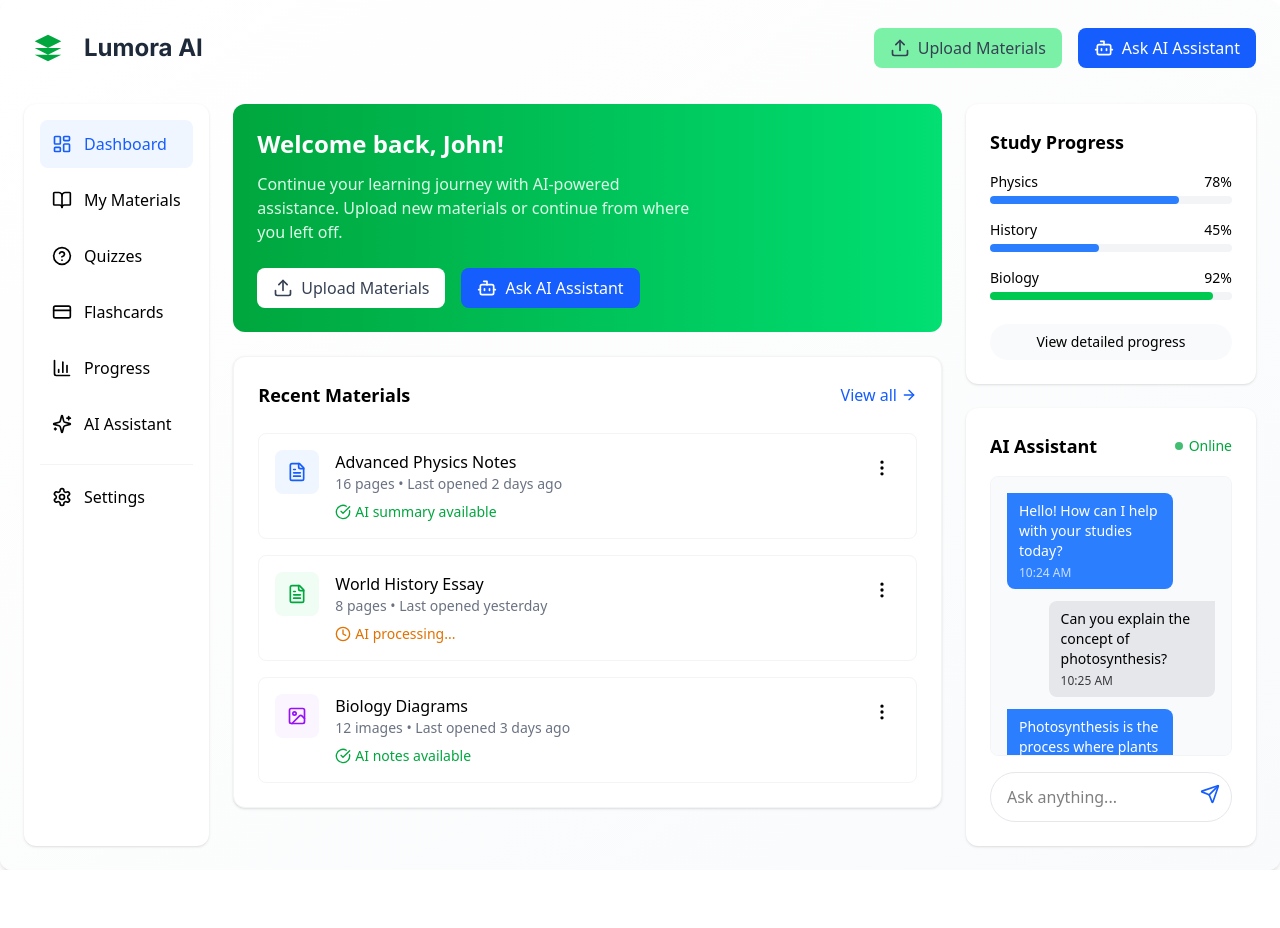
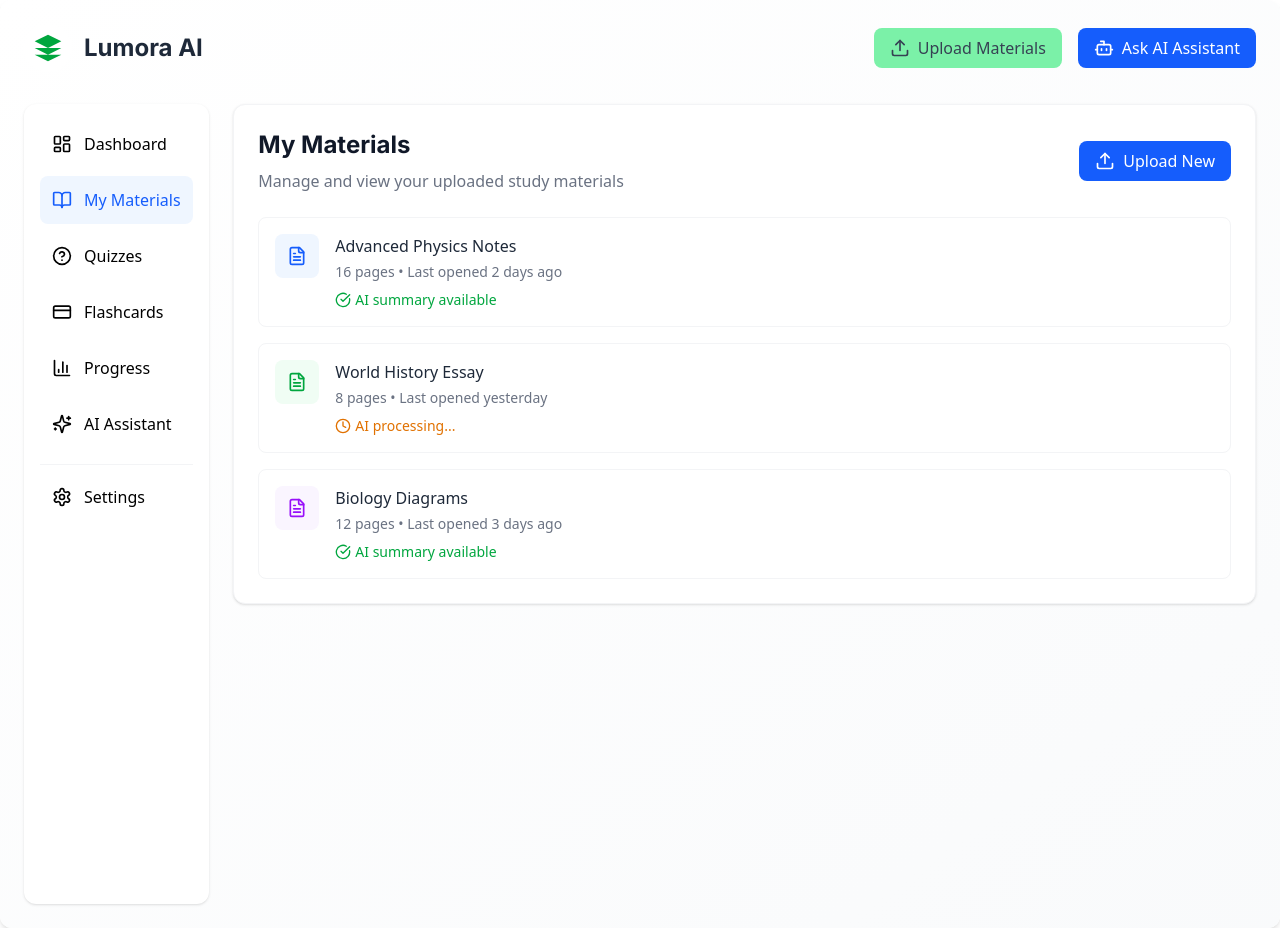
Before and after one commit to RAJIV81205/Lumora-AI, a React (Vite) app in the folder client/: page /dashboard/materials in a window 1280 px wide. Before the commit the page ends 870 px from the top, so only its background shows below. Built offline with nearby package versions, Linux system fonts and the light colour scheme; no server answers.

Commit message:
Add Material component and update Dashboard routes; enhance Sidebar for active link indication

```diff
--- a/client/src/App.jsx
+++ b/client/src/App.jsx
@@ -5,6 +5,7 @@ import LoginForm from './components/pages/Auth/LoginForm'
 import SignupForm from './components/pages/Auth/SignupForm'
 import Dashboard from './components/pages/Dashboard/Dashboard'
 import Chat from './components/pages/Dashboard/Chat'
+import Material from './components/pages/Dashboard/Material'
 
 // ScrollToTop component to reset scroll position on route changes
 function ScrollToTop() {
@@ -28,7 +29,7 @@ const App = () => {
         <Route path="/dashboard" element={<Dashboard />} />
         <Route path="/dashboard/:courseId" element={<Dashboard />} />
         <Route path="/dashboard/chat" element={<Chat />} />
-
+        <Route path="/dashboard/materials" element={<Material />} />
 
       </Routes>
     </Router>
--- a/client/src/components/pages/Dashboard/Chat.jsx
+++ b/client/src/components/pages/Dashboard/Chat.jsx
@@ -44,90 +44,70 @@ const Chat = () => {
   };
 
   return (
-    <div className="min-h-screen bg-gradient-to-br from-white to-gray-50">
+    <div className="font-sans bg-gradient-to-br from-white to-gray-50 rounded-xl shadow-md p-6 w-full">
       <Navbar />
 
-      <div className="container mx-auto px-4 py-8">
-        <div className="grid grid-cols-12 gap-6">
+      <main className="grid grid-cols-12 gap-6">
         <Sidebar />
 
-          <div className="col-span-9 bg-white rounded-xl shadow-sm border border-gray-100">
-            <div className="p-6 border-b border-gray-200">
-              <div className="flex items-center space-x-3">
-                <div className="p-2 bg-blue-50 rounded-lg">
-                  <Bot className="h-6 w-6 text-blue-600" />
+        <section className="col-span-9 space-y-6">
+          <div className="bg-white rounded-xl shadow-sm border border-gray-100 p-6">
+            <div className="flex justify-between items-center mb-6">
+              <div>
+                <h2 className="text-2xl font-bold text-gray-800 mb-2">AI Assistant</h2>
+                <p className="text-gray-500">Ask questions about your study materials</p>
               </div>
-                <div>
-                  <h1 className="text-2xl font-bold text-gray-800">AI Assistant</h1>
-                  <p className="text-sm text-gray-500">Ask me anything about your studies</p>
-                </div>
+              <div className="flex items-center text-sm text-green-600">
+                <span className="w-2 h-2 bg-green-600 rounded-full mr-1.5 animate-pulse"></span>
+                <span>Online</span>
               </div>
             </div>
 
-            <div className="flex-1 overflow-y-auto p-6 space-y-4 h-[calc(100vh-300px)]">
+            <div className="h-[400px] bg-gray-50 rounded-lg p-4 mb-4 overflow-y-auto border border-gray-100">
               {messages.length === 0 ? (
-                <div className="flex flex-col items-center justify-center h-full text-gray-500">
-                  <Bot className="h-12 w-12 mb-4 text-blue-600" />
-                  <p className="text-lg font-medium">Welcome to your AI Study Assistant!</p>
-                  <p className="text-sm">Ask me anything about your studies, and I'll help you learn.</p>
+                <div className="flex flex-col items-center justify-center h-full text-gray-400">
+                  <Bot className="h-12 w-12 mb-4" />
+                  <p className="text-center">Start a conversation with your AI assistant</p>
                 </div>
               ) : (
                 messages.map((message, index) => (
-                  <div
-                    key={index}
-                    className={`flex ${message.sender === 'user' ? 'justify-end' : 'justify-start'}`}
-                  >
-                    <div
-                      className={`max-w-[70%] p-4 rounded-2xl ${
-                        message.sender === 'user'
-                          ? 'bg-blue-600 text-white rounded-br-sm'
-                          : 'bg-gray-100 text-gray-800 rounded-bl-sm'
-                      }`}
-                    >
+                  <div key={index} className={`flex ${message.sender === 'user' ? 'justify-end' : 'justify-start'} mb-3`}>
+                    <div className={`${message.sender === 'user' ? 'bg-blue-500 text-white rounded-lg rounded-tr-none' : 'bg-gray-200 rounded-lg rounded-tl-none'} py-2 px-3 max-w-[80%]`}>
                       <p className="text-sm">{message.text}</p>
-                      <p className={`text-xs mt-1 ${message.sender === 'user' ? 'text-blue-100' : 'text-gray-500'}`}>
-                        {message.timestamp}
-                      </p>
+                      <p className="text-xs opacity-75 mt-1">{message.timestamp}</p>
                     </div>
                   </div>
                 ))
               )}
               {isLoading && (
-                <div className="flex justify-start">
-                  <div className="bg-gray-100 text-gray-800 p-4 rounded-2xl rounded-bl-sm max-w-[70%]">
-                    <div className="flex space-x-2">
-                      <div className="w-2 h-2 bg-gray-400 rounded-full animate-bounce"></div>
-                      <div className="w-2 h-2 bg-gray-400 rounded-full animate-bounce" style={{ animationDelay: '0.2s' }}></div>
-                      <div className="w-2 h-2 bg-gray-400 rounded-full animate-bounce" style={{ animationDelay: '0.4s' }}></div>
-                    </div>
+                <div className="flex justify-start mb-3">
+                  <div className="bg-gray-200 py-2 px-3 rounded-lg rounded-tl-none max-w-[80%]">
+                    <p className="text-sm">Thinking...</p>
                   </div>
                 </div>
               )}
               <div ref={messagesEndRef} />
             </div>
 
-            <form onSubmit={handleSendMessage} className="p-6 border-t border-gray-200">
-              <div className="flex gap-4">
+            <form onSubmit={handleSendMessage} className="relative">
               <input
                 type="text"
                 value={inputMessage}
                 onChange={(e) => setInputMessage(e.target.value)}
-                  placeholder="Type your message..."
-                  className="flex-1 p-3 border border-gray-300 rounded-lg focus:outline-none focus:ring-2 focus:ring-blue-500 focus:border-transparent"
+                placeholder="Ask anything..."
+                className="w-full py-3 pl-4 pr-10 rounded-full border border-gray-200 focus:border-blue-500 focus:ring-2 focus:ring-blue-200 transition-all duration-300"
               />
               <button
                 type="submit"
-                  disabled={isLoading || !inputMessage.trim()}
-                  className="px-6 py-3 bg-blue-600 text-white rounded-lg hover:bg-blue-700 transition-colors duration-200 focus:outline-none focus:ring-2 focus:ring-blue-500 focus:ring-offset-2 disabled:opacity-50 disabled:cursor-not-allowed flex items-center space-x-2"
+                className="absolute right-3 top-3 text-blue-600 hover:text-blue-700 transition-colors duration-300"
+                disabled={!inputMessage.trim()}
               >
                 <Send className="h-5 w-5" />
-                  <span>Send</span>
               </button>
-              </div>
             </form>
           </div>
-        </div>
-      </div>
+        </section>
+      </main>
     </div>
   );
 };
--- /dev/null
+++ b/client/src/components/pages/Dashboard/Material.jsx
@@ -0,0 +1,96 @@
+import React, { useState } from 'react'
+import Sidebar from './Sidebar'
+import Navbar from './Navbar'
+import { FileText, MoreVertical, CheckCircle, Clock, ArrowRight, Upload } from 'lucide-react'
+
+const Material = () => {
+  // This would typically come from your backend/state management
+  const [materials] = useState([
+    {
+      id: 1,
+      title: "Advanced Physics Notes",
+      type: "document",
+      pages: 16,
+      lastOpened: "2 days ago",
+      status: "processed",
+      color: "blue"
+    },
+    {
+      id: 2,
+      title: "World History Essay",
+      type: "document",
+      pages: 8,
+      lastOpened: "yesterday",
+      status: "processing",
+      color: "green"
+    },
+    {
+      id: 3,
+      title: "Biology Diagrams",
+      type: "image",
+      pages: 12,
+      lastOpened: "3 days ago",
+      status: "processed",
+      color: "purple"
+    }
+  ]);
+
+  return (
+    <div className="font-sans bg-gradient-to-br from-white to-gray-50 rounded-xl shadow-md p-6 w-full">
+      <Navbar />
+
+      <main className="grid grid-cols-12 gap-6">
+        <Sidebar />
+
+        <section className="col-span-10 space-y-6">
+          <div className="bg-white rounded-xl shadow-sm border border-gray-100 p-6">
+            <div className="flex justify-between items-center mb-6 w-full">
+              <div>
+                <h2 className="text-2xl font-bold text-gray-900 mb-2 font-open-sans">My Materials</h2>
+                <p className="text-gray-500">Manage and view your uploaded study materials</p>
+              </div>
+              <div className="flex items-center space-x-4">
+                <button className="bg-blue-600 text-white px-4 py-2 rounded-lg font-medium flex items-center space-x-2 hover:bg-blue-700 transition-all duration-300">
+                  <Upload className="h-5 w-5" />
+                  <span>Upload New</span>
+                </button>
+              </div>
+            </div>
+
+            <div className="space-y-4">
+              {materials.map((material) => (
+                <div
+                  key={material.id}
+                  className="flex items-start gap-4 p-4 rounded-lg hover:bg-gray-50 transition-all duration-300 border border-gray-100 hover:border-blue-200 group"
+                >
+                  <div className={`p-3 bg-${material.color}-50 rounded-lg text-${material.color}-600 group-hover:scale-110 transition-transform duration-300`}>
+                    <FileText className="h-5 w-5" />
+                  </div>
+                  <div className="flex-1">
+                    <h3 className="font-medium text-gray-800 mb-1">{material.title}</h3>
+                    <p className="text-sm text-gray-500 mb-2">{material.pages} pages • Last opened {material.lastOpened}</p>
+                    <div className="flex items-center text-sm">
+                      <span className={`text-${material.status === 'processed' ? 'green' : 'amber'}-600 font-medium flex items-center`}>
+                        {material.status === 'processed' ? (
+                          <CheckCircle className="h-4 w-4 mr-1" />
+                        ) : (
+                          <Clock className="h-4 w-4 mr-1" />
+                        )}
+                        {material.status === 'processed' ? 'AI summary available' : 'AI processing...'}
+                      </span>
+                    </div>
+                  </div>
+                  <button className="p-2 rounded-full hover:bg-gray-200 transition-all duration-300 opacity-0 group-hover:opacity-100">
+                    <MoreVertical className="h-5 w-5 text-gray-500" />
+                  </button>
+                </div>
+              ))}
+            </div>
+          </div>
+        </section>
+      </main>
+    </div>
+  )
+}
+
+export default Material
--- a/client/src/components/pages/Dashboard/Sidebar.jsx
+++ b/client/src/components/pages/Dashboard/Sidebar.jsx
@@ -1,54 +1,106 @@
 import React from 'react'
 import { LayoutDashboard, BookOpen, HelpCircle, CreditCard, BarChart3, Settings, Sparkles } from 'lucide-react'
-import { Link } from 'react-router'
+import { Link, useLocation } from 'react-router'
 
 const Sidebar = () => {
+    const location = useLocation();
+
+    // Helper function to determine if a link is active
+    const isActive = (path) => {
+        return location.pathname === path || location.pathname.startsWith(`${path}/`);
+    };
+
     return (
-        <nav className="col-span-2 bg-white rounded-xl shadow p-4">
+        <nav className="col-span-2 bg-white rounded-xl shadow p-4 min-h-screen">
             <ul className="space-y-2">
                 <li>
-                    <div className="flex items-center space-x-3 text-blue-600 font-medium p-3 rounded-lg bg-blue-50 hover:bg-blue-100 transition-all duration-300 cursor-pointer">
+                    <Link to="/dashboard">
+                        <div className={`flex items-center space-x-3 p-3 rounded-lg transition-all duration-300 cursor-pointer ${
+                            isActive('/dashboard') && location.pathname !== '/dashboard/materials' &&
+                            location.pathname !== '/dashboard/quizzes' &&
+                            location.pathname !== '/dashboard/flashcards' &&
+                            location.pathname !== '/dashboard/progress' &&
+                            location.pathname !== '/dashboard/chat' &&
+                            location.pathname !== '/dashboard/settings'
+                            ? 'text-blue-600 font-medium bg-blue-50 hover:bg-blue-100'
+                            : 'hover:bg-gray-50'
+                        }`}>
                             <LayoutDashboard className="h-5 w-5" />
                             <span>Dashboard</span>
                         </div>
+                    </Link>
                 </li>
                 <li>
-                    <div className="flex items-center space-x-3 p-3 rounded-lg hover:bg-gray-50 transition-all duration-300 cursor-pointer">
+                    <Link to="/dashboard/materials">
+                        <div className={`flex items-center space-x-3 p-3 rounded-lg transition-all duration-300 cursor-pointer ${
+                            isActive('/dashboard/materials')
+                            ? 'text-blue-600 font-medium bg-blue-50 hover:bg-blue-100'
+                            : 'hover:bg-gray-50'
+                        }`}>
                             <BookOpen className="h-5 w-5" />
                             <span>My Materials</span>
                         </div>
+                    </Link>
                 </li>
                 <li>
-                    <div className="flex items-center space-x-3 p-3 rounded-lg hover:bg-gray-50 transition-all duration-300 cursor-pointer">
+                    <Link to="/dashboard/quizzes">
+                        <div className={`flex items-center space-x-3 p-3 rounded-lg transition-all duration-300 cursor-pointer ${
+                            isActive('/dashboard/quizzes')
+                            ? 'text-blue-600 font-medium bg-blue-50 hover:bg-blue-100'
+                            : 'hover:bg-gray-50'
+                        }`}>
                             <HelpCircle className="h-5 w-5" />
                             <span>Quizzes</span>
                         </div>
+                    </Link>
                 </li>
                 <li>
-                    <div className="flex items-center space-x-3 p-3 rounded-lg hover:bg-gray-50 transition-all duration-300 cursor-pointer">
+                    <Link to="/dashboard/flashcards">
+                        <div className={`flex items-center space-x-3 p-3 rounded-lg transition-all duration-300 cursor-pointer ${
+                            isActive('/dashboard/flashcards')
+                            ? 'text-blue-600 font-medium bg-blue-50 hover:bg-blue-100'
+                            : 'hover:bg-gray-50'
+                        }`}>
                             <CreditCard className="h-5 w-5" />
                             <span>Flashcards</span>
                         </div>
+                    </Link>
                 </li>
                 <li>
-                    <div className="flex items-center space-x-3 p-3 rounded-lg hover:bg-gray-50 transition-all duration-300 cursor-pointer">
+                    <Link to="/dashboard/progress">
+                        <div className={`flex items-center space-x-3 p-3 rounded-lg transition-all duration-300 cursor-pointer ${
+                            isActive('/dashboard/progress')
+                            ? 'text-blue-600 font-medium bg-blue-50 hover:bg-blue-100'
+                            : 'hover:bg-gray-50'
+                        }`}>
                             <BarChart3 className="h-5 w-5" />
                             <span>Progress</span>
                         </div>
+                    </Link>
                 </li>
                 <li>
                     <Link to="/dashboard/chat">
-                        <div className="flex items-center space-x-3 p-3 rounded-lg hover:bg-gray-50 transition-all duration-300 cursor-pointer">
+                        <div className={`flex items-center space-x-3 p-3 rounded-lg transition-all duration-300 cursor-pointer ${
+                            isActive('/dashboard/chat')
+                            ? 'text-blue-600 font-medium bg-blue-50 hover:bg-blue-100'
+                            : 'hover:bg-gray-50'
+                        }`}>
                             <Sparkles className="h-5 w-5" />
                             <span>AI Assistant</span>
                         </div>
                     </Link>
                 </li>
                 <li className="border-t border-gray-100 pt-2 mt-4">
-                    <div className="flex items-center space-x-3 p-3 rounded-lg hover:bg-gray-50 transition-all duration-300 cursor-pointer">
+                    <Link to="/dashboard/settings">
+                        <div className={`flex items-center space-x-3 p-3 rounded-lg transition-all duration-300 cursor-pointer ${
+                            isActive('/dashboard/settings')
+                            ? 'text-blue-600 font-medium bg-blue-50 hover:bg-blue-100'
+                            : 'hover:bg-gray-50'
+                        }`}>
                             <Settings className="h-5 w-5" />
                             <span>Settings</span>
                         </div>
+                    </Link>
                 </li>
             </ul>
         </nav>
```
Also changed, not shown: client/src/components/pages/Dashboard/UploadMaterialsPopup.jsx (+20 -0 lines). Lines whose indentation alone changed are shown as unchanged.
